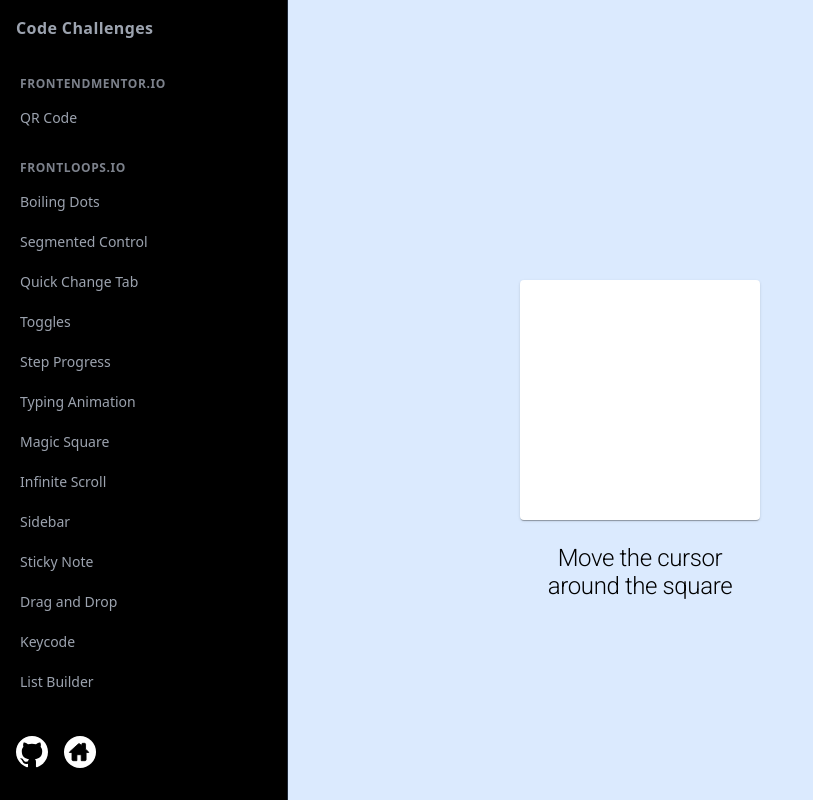
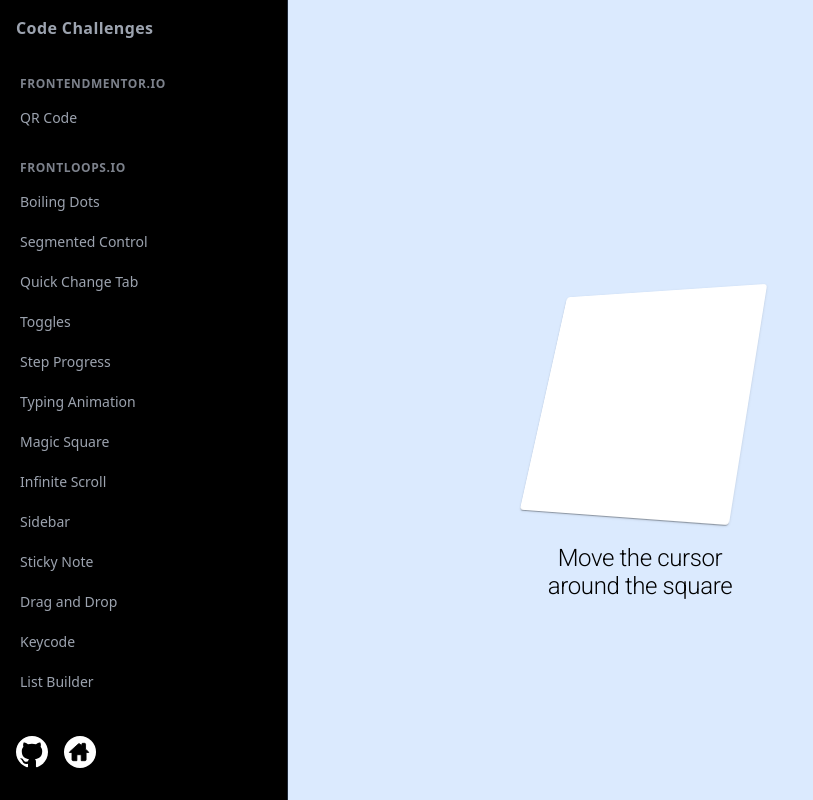
Before and after one commit to delaguilaluis/frontend-challenges, a Next.js app: page /frontend-challenges/magic-square in a window 1280 px wide. Shown: the whole page, without its empty margins (0-813 px from the left). Built offline with nearby package versions, Linux system fonts and the light colour scheme.

Commit message:
Only access to `window` cllient-side

```diff
--- a/app/magic-square/page.tsx
+++ b/app/magic-square/page.tsx
@@ -1,12 +1,18 @@
 "use client";
 
 import { Box, Container, Card, Typography } from "@mui/material";
-import { useState } from "react";
+import { useState, useEffect } from "react";
 
 export default function Page() {
-  const xHalf = window.innerWidth / 2;
-  const yHalf = window.innerHeight / 2;
-  const degreesRatio = 0.03;
+  const [xHalf, setXHalf] = useState(0);
+  const [yHalf, setYHalf] = useState(0);
+
+  useEffect(() => {
+    setXHalf(window.innerWidth / 2);
+    setYHalf(window.innerHeight / 2);
+  }, []);
+
+  const degreesRatio = 0.05;
 
   const [x, setX] = useState(xHalf);
   const [y, setY] = useState(yHalf);
```
